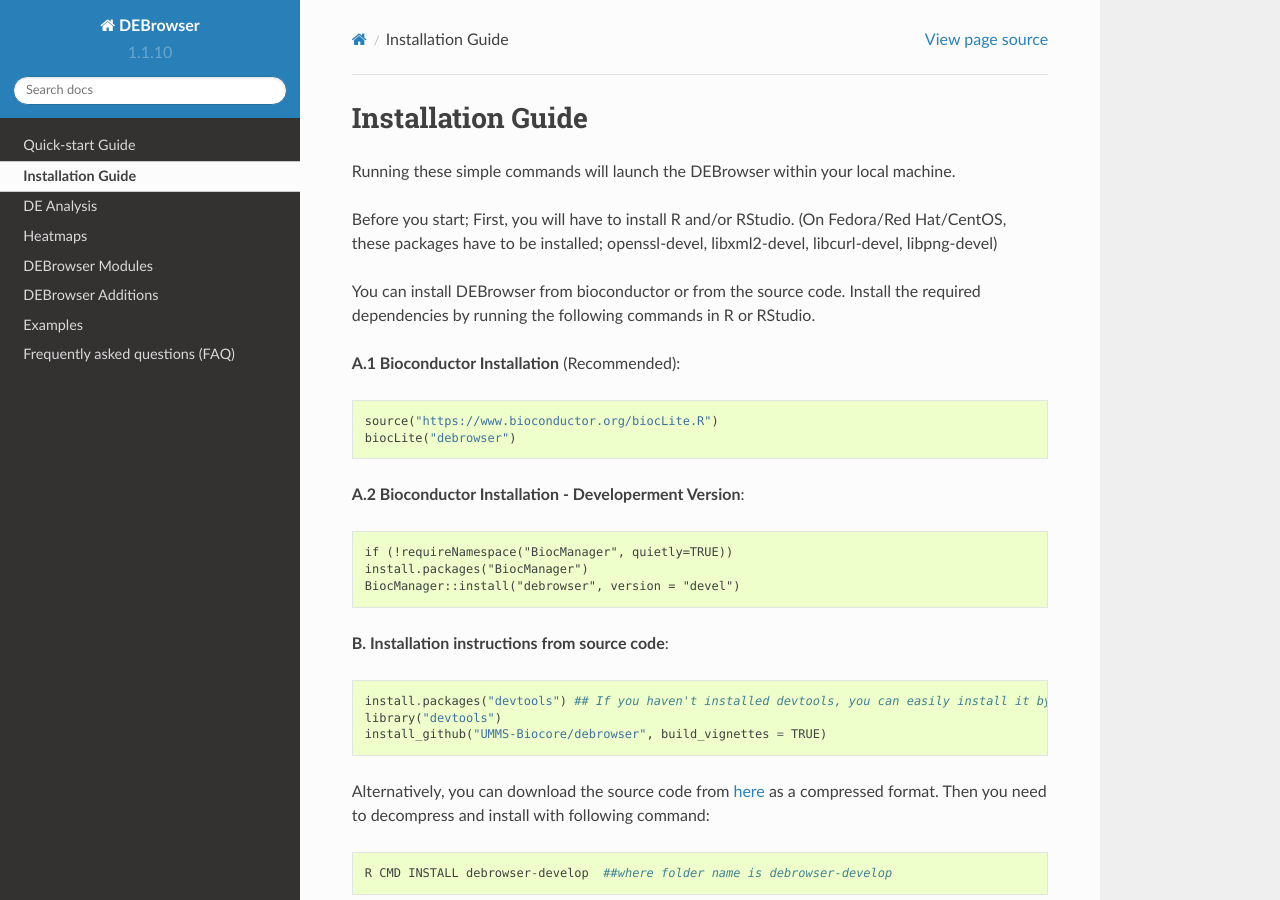
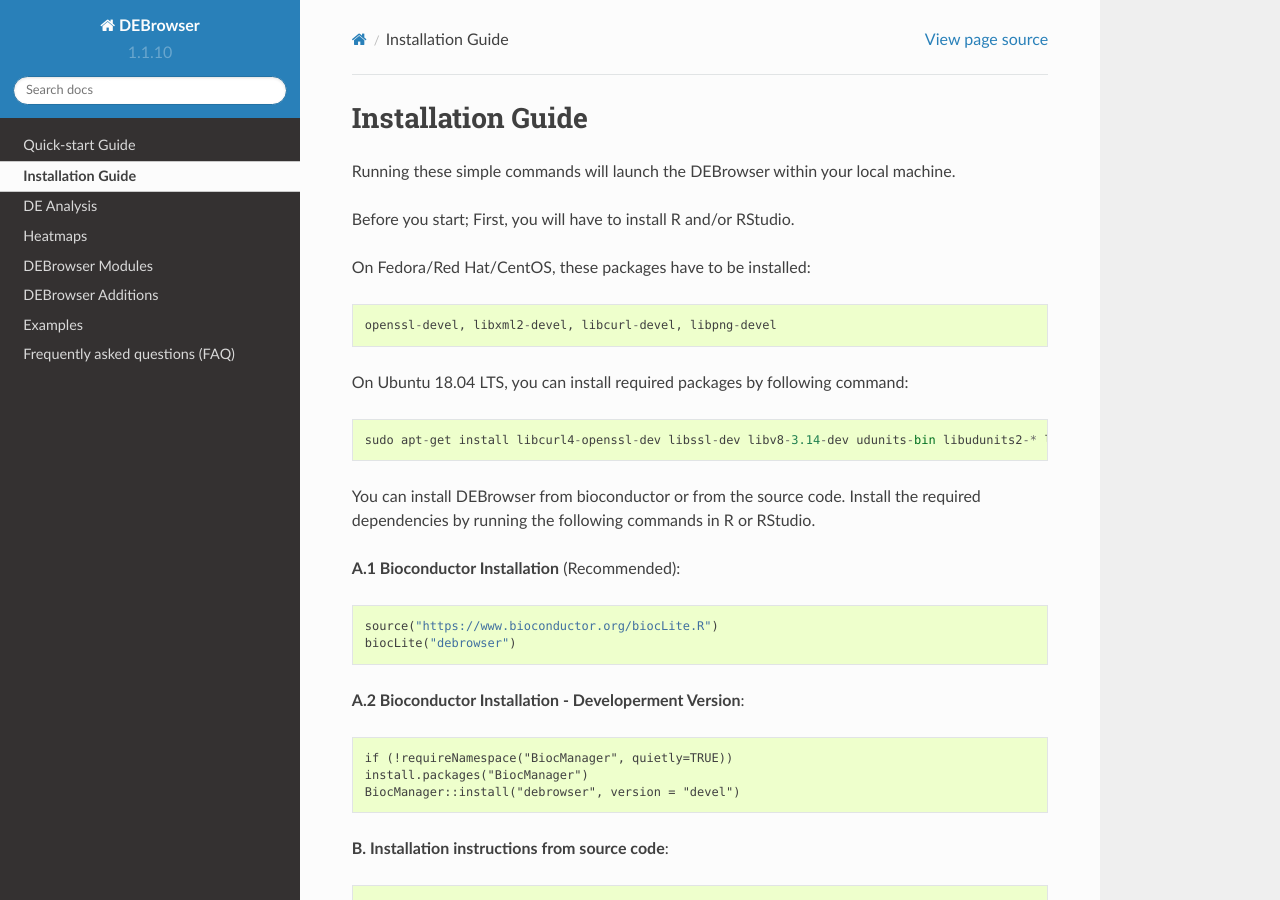
Before and after one commit to UMMS-Biocore/debrowser-docs, a Sphinx documentation site: the page built from docs/local/local.rst, in a window 1280 px wide and 900 px high. Built offline with Sphinx 7.4.7 and the Read the Docs theme 2.0.0, drawn with Linux system fonts in a browser that asks for light colours.

Commit message:
Required packages for Ubuntu installation are added

```diff
--- a/docs/local/local.rst
+++ b/docs/local/local.rst
@@ -8,8 +8,14 @@
 
 Before you start;
 First, you will have to install R and/or RStudio.
-(On Fedora/Red Hat/CentOS, these packages have to be installed;
-openssl-devel, libxml2-devel, libcurl-devel, libpng-devel)
+
+On Fedora/Red Hat/CentOS, these packages have to be installed::
+
+    openssl-devel, libxml2-devel, libcurl-devel, libpng-devel
+
+On Ubuntu 18.04 LTS, you can install required packages by following command::
+
+    sudo apt-get install libcurl4-openssl-dev libssl-dev libv8-3.14-dev udunits-bin libudunits2-* libxml2-dev
 
 You can install DEBrowser from bioconductor or from the source code. Install the required dependencies by running the following commands in R or RStudio.
 
```
Also changed, not shown: 9 other files.
